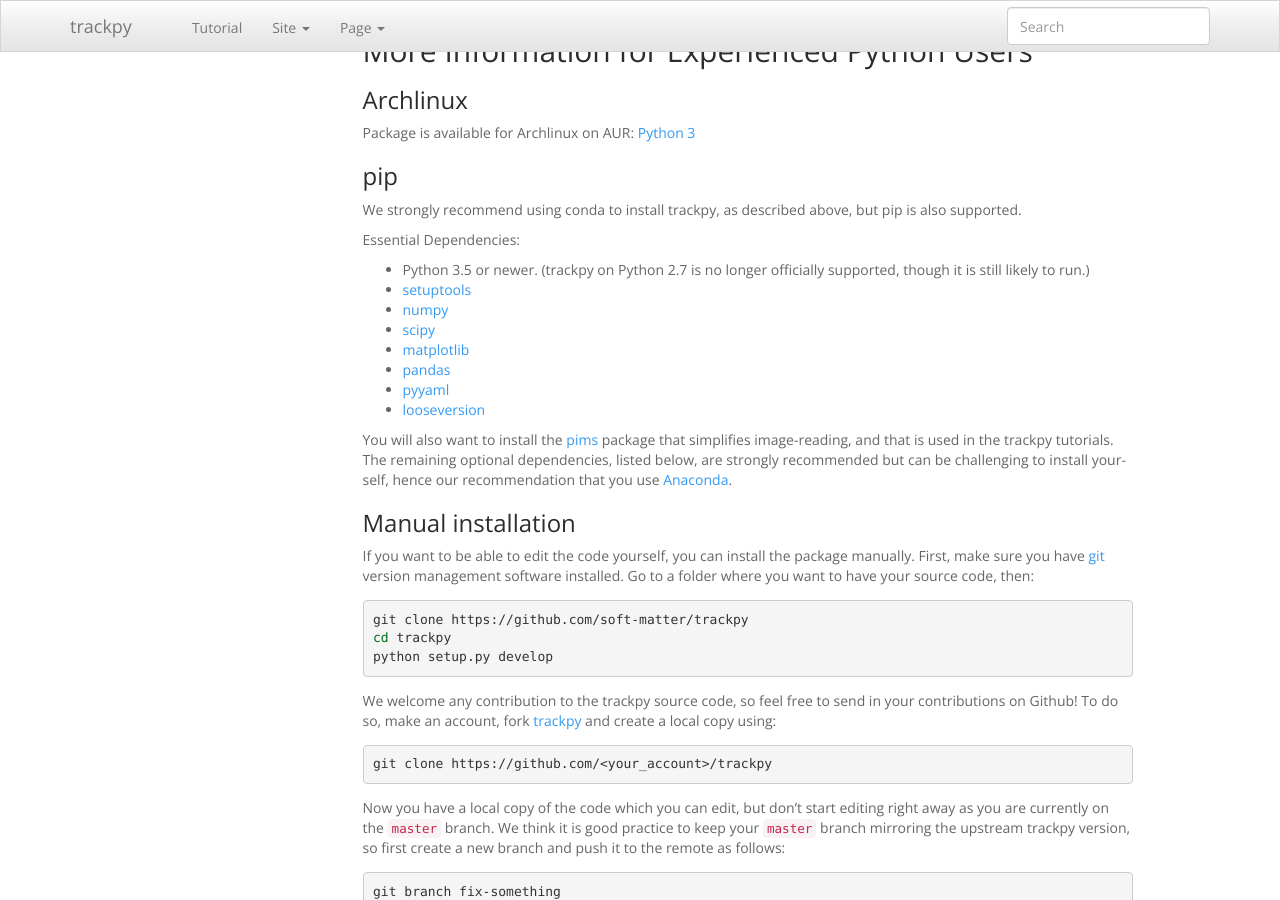
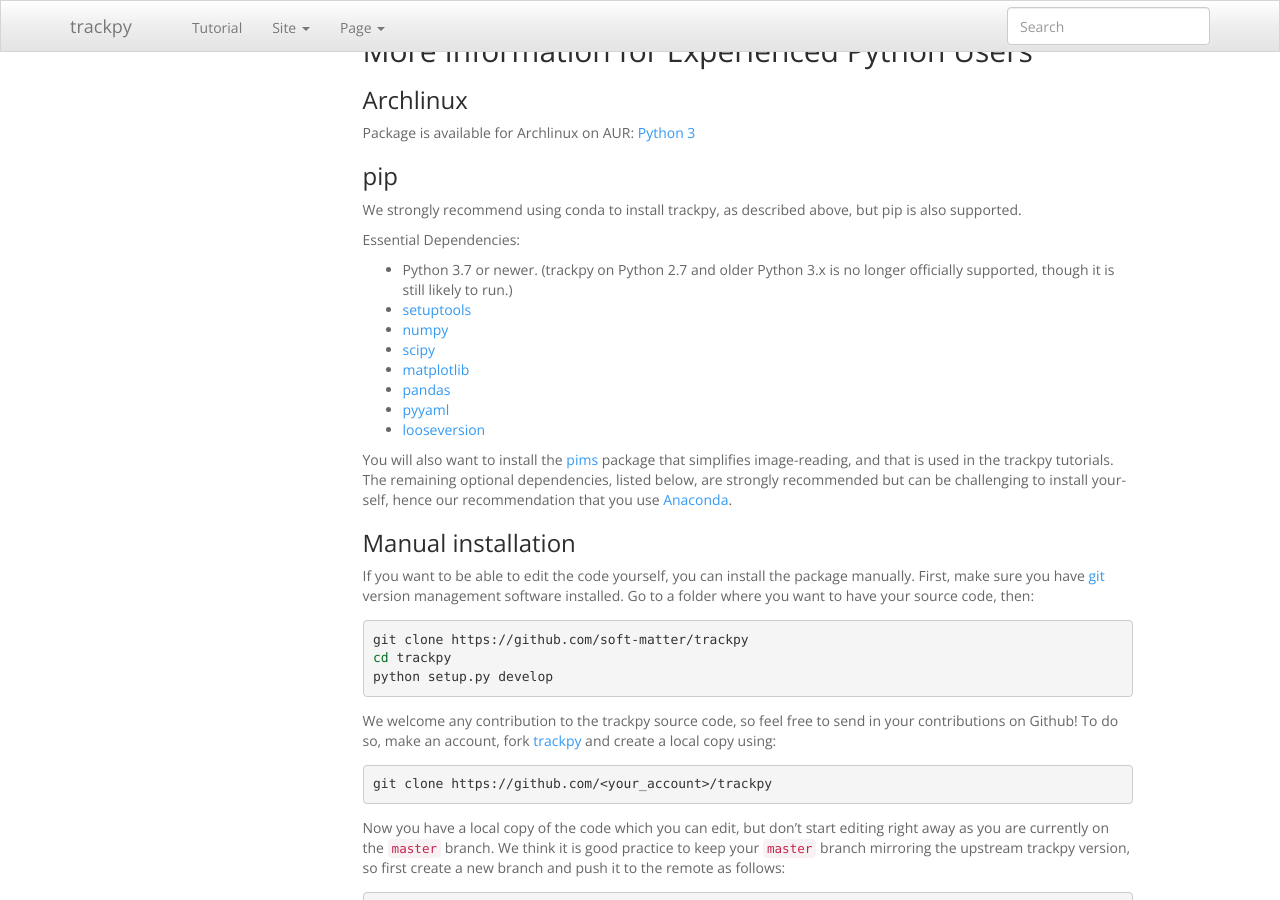
Before and after one commit to soft-matter/trackpy, a Sphinx documentation site: the page built from doc/installation.rst, in a window 1280 px wide and 900 px high, scrolled down 1566 px. Built offline with Sphinx 7.4.7, drawn with Linux system fonts in a browser that asks for light colours; pages that are not in the unit, such as notebooks, are missing from menus; the version number could not be read and is left out.

Commit message:
BLD: Stop testing on Python 3.6

```diff
--- a/doc/installation.rst
+++ b/doc/installation.rst
@@ -121,7 +121,7 @@
 
 Essential Dependencies:
 
-* Python 3.5 or newer. (trackpy on Python 2.7 is no longer officially supported, though it is still likely to run.)
+* Python 3.7 or newer. (trackpy on Python 2.7 and older Python 3.x is no longer officially supported, though it is still likely to run.)
 * `setuptools <http://pythonhosted.org/setuptools/>`__
 * `numpy <http://www.scipy.org/>`__
 * `scipy <http://www.scipy.org/>`__
--- a/doc/releases/v0.6.txt
+++ b/doc/releases/v0.6.txt
@@ -27,3 +27,8 @@
   position columns as the linker, and correctly handles the pos_columns
   argument if specified.
 - The link_df() method of predictor objects now works correctly.
+
+Dependencies
+~~~~~~~~~~~~
+
+- trackpy is no longer tested with Python 3.6.
```
Also changed, not shown: 1 other file.
